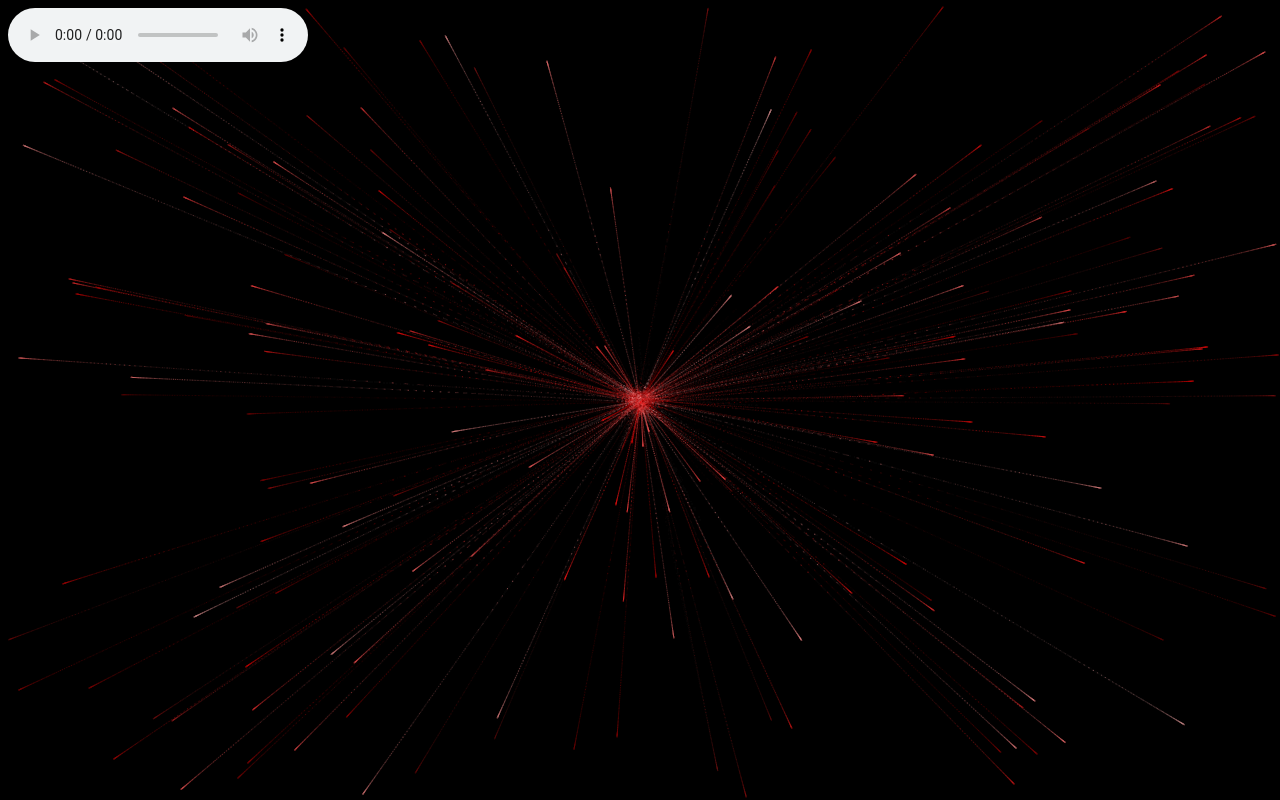
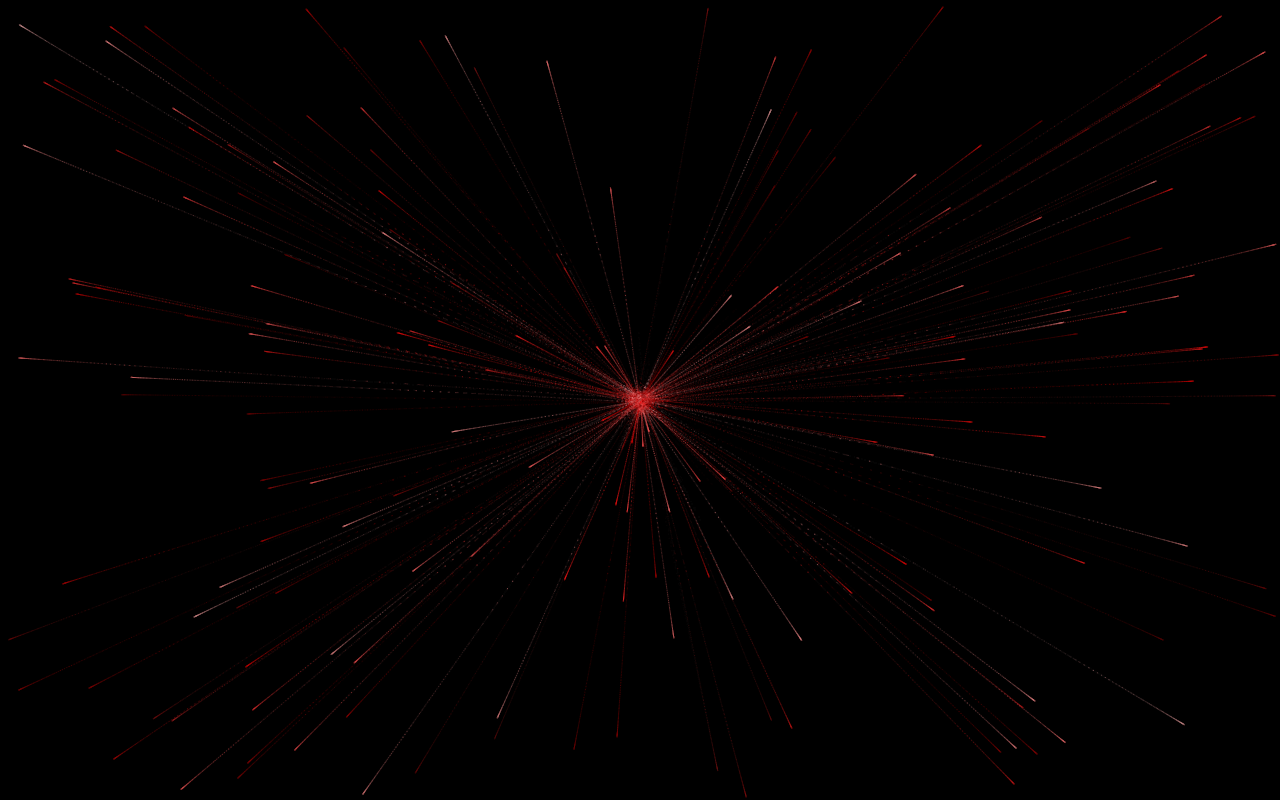
Before and after one commit to dong595/yeu-ntpa-nhattt, a plain HTML site: page index.html in a window 1280 px wide. Drawn offline with Linux system fonts and the light colour scheme; animation ran at ten frames a second.

Commit message:
Update index.html

```diff
--- a/index.html
+++ b/index.html
@@ -167,6 +167,6 @@
         if (s === 'complete' || s === 'loaded' || s === 'interactive') init();
         else document.addEventListener('DOMContentLoaded', init, false);
     </script>
-        <audio controls  autoplay style="background-color:rgba(0, 0, 0, .2) ;" ><source src="https://tainhacmienphi.biz/get/song/api/395339"></audio>
+        <audio autoplay style="background-color:rgba(0, 0, 0, .2) ;" ><source src="https://tainhacmienphi.biz/get/song/api/395339"></audio>
 </body>
 </html>
```
